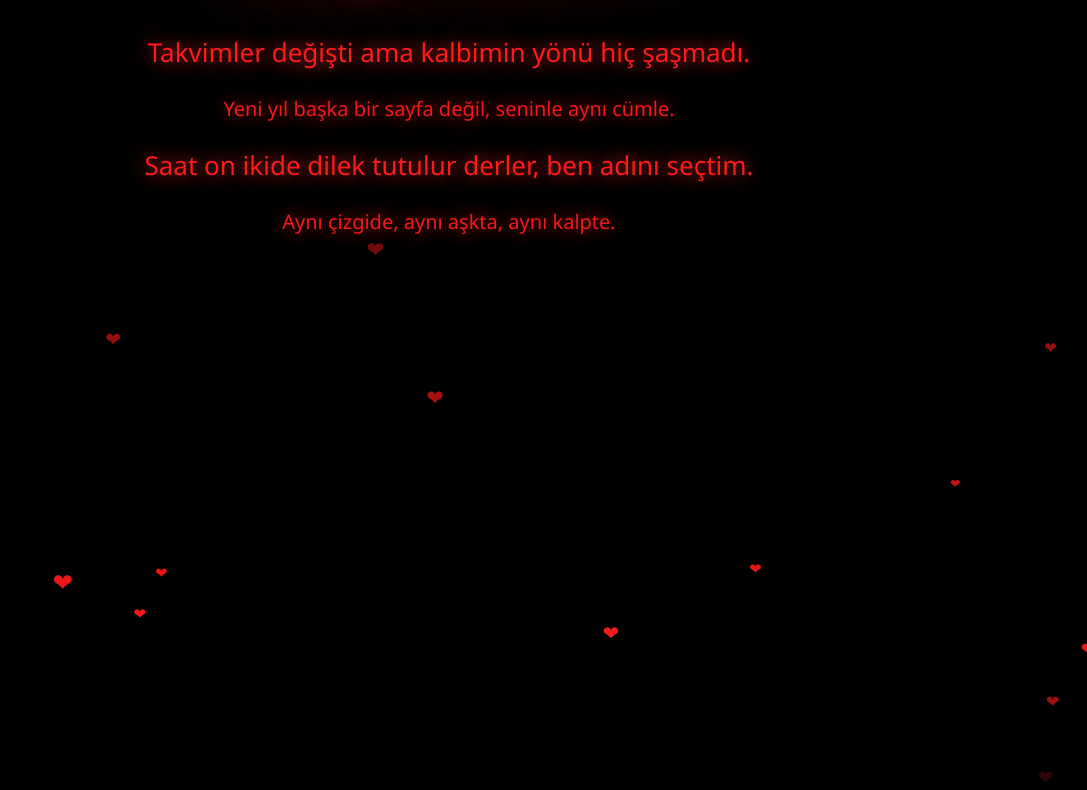
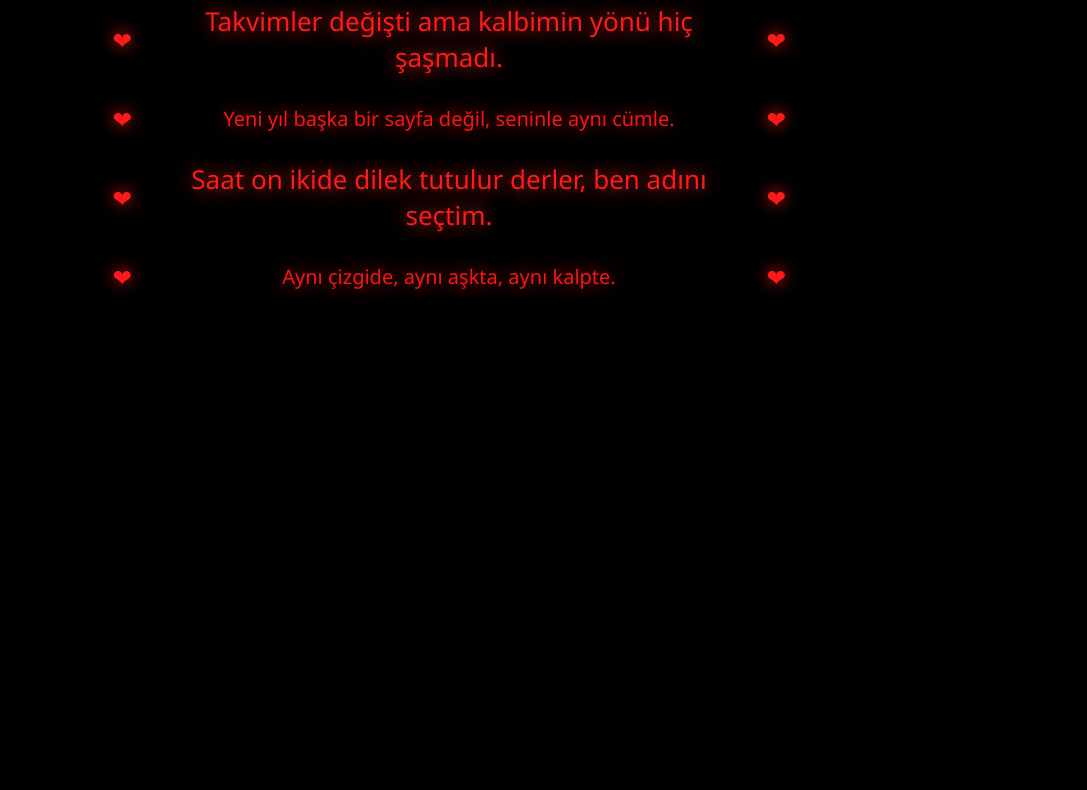
Before and after one commit to itsnothereal/ask, a plain HTML site: page index.html in a window 1280 px wide. Shown: the part 389-1179 px from the top of the page, without its empty margins (191-1278 px from the left). After the commit the page ends 800 px from the top, so only its background shows below. Drawn offline with Linux system fonts and the light colour scheme.

Commit message:
Refactor index.html for improved layout and animations
Updated styling and structure of the HTML document, including animation effects and layout adjustments.

```diff
--- a/index.html
+++ b/index.html
@@ -12,8 +12,7 @@
 }
 
 body {
-        background: black;
-        overflow: hidden;
+    background: #000;
     font-family: 'Segoe UI', Arial, sans-serif;
     color: #ff1a1a;
     display: flex;
@@ -22,51 +21,37 @@
     height: 100vh;
 }
 
-    /* Kalpler */
-    .heart {
-        position: absolute;
-        color: #ff1a1a;
-        font-size: 18px;
-        animation: floatUp 8s linear infinite;
-        opacity: 0.7;
-    }
-
-    @keyframes floatUp {
-        0% {
-            transform: translateY(100vh) scale(0.8);
-            opacity: 0;
-        }
-        20% {
-            opacity: 1;
-        }
-        100% {
-            transform: translateY(-10vh) scale(1.4);
-            opacity: 0;
-        }
-    }
-
 .container {
     text-align: center;
     max-width: 900px;
-        z-index: 2;
 }
 
+/* BAŞLIK */
 h1 {
-        font-size: 72px;
+    font-size: 78px;
+    margin-bottom: 60px;
     letter-spacing: 4px;
-        margin-bottom: 50px;
     animation: glowTitle 2s infinite alternate;
 }
 
+/* METİN ALANI */
 .lines {
     display: flex;
     flex-direction: column;
-        gap: 25px;
+    gap: 28px;
     align-items: center;
 }
 
-    .line {
-        width: 700px;
+/* TEK SATIR */
+.row {
+    display: flex;
+    align-items: center;
+    gap: 18px;
+}
+
+/* METİN */
+.text {
+    width: 600px;
     text-align: center;
     animation: glowText 3s infinite alternate;
 }
@@ -80,12 +65,21 @@
     opacity: 0.95;
 }
 
+/* KALPLER */
+.heart {
+    font-size: 22px;
+    color: #ff1a1a;
+    animation: heartBeat 1.8s infinite;
+    text-shadow: 0 0 15px #ff1a1a;
+}
+
+/* ANİMASYONLAR */
 @keyframes glowTitle {
     from {
-            text-shadow: 0 0 20px #ff1a1a, 0 0 40px #ff1a1a;
+        text-shadow: 0 0 25px #ff1a1a, 0 0 50px #ff1a1a;
     }
     to {
-            text-shadow: 0 0 40px #ff4d4d, 0 0 80px #ff4d4d;
+        text-shadow: 0 0 50px #ff4d4d, 0 0 90px #ff4d4d;
     }
 }
 
@@ -94,8 +88,14 @@
         text-shadow: 0 0 10px #ff1a1a;
     }
     to {
-            text-shadow: 0 0 25px #ff4d4d;
+        text-shadow: 0 0 28px #ff4d4d;
     }
+}
+
+@keyframes heartBeat {
+    0% { transform: scale(1); }
+    50% { transform: scale(1.4); }
+    100% { transform: scale(1); }
 }
 </style>
 </head>
@@ -106,41 +106,41 @@
     <h1>YIL BAŞI NİSANDA BAŞLADII!!</h1>
 
     <div class="lines">
-        <div class="line big">
+
+        <div class="row">
+            <span class="heart">❤</span>
+            <div class="text big">
                 Takvimler değişti ama kalbimin yönü hiç şaşmadı.
             </div>
+            <span class="heart">❤</span>
+        </div>
 
-        <div class="line small">
+        <div class="row">
+            <span class="heart">❤</span>
+            <div class="text small">
                 Yeni yıl başka bir sayfa değil, seninle aynı cümle.
             </div>
+            <span class="heart">❤</span>
+        </div>
 
-        <div class="line big">
+        <div class="row">
+            <span class="heart">❤</span>
+            <div class="text big">
                 Saat on ikide dilek tutulur derler, ben adını seçtim.
             </div>
+            <span class="heart">❤</span>
+        </div>
 
-        <div class="line small">
+        <div class="row">
+            <span class="heart">❤</span>
+            <div class="text small">
                 Aynı çizgide, aynı aşkta, aynı kalpte.
             </div>
+            <span class="heart">❤</span>
+        </div>
+
     </div>
 </div>
 
-<script>
-    function createHeart() {
-        const heart = document.createElement("div");
-        heart.classList.add("heart");
-        heart.innerHTML = "❤";
-        heart.style.left = Math.random() * 100 + "vw";
-        heart.style.fontSize = (12 + Math.random() * 20) + "px";
-        heart.style.animationDuration = (6 + Math.random() * 6) + "s";
-        document.body.appendChild(heart);
-
-        setTimeout(() => {
-            heart.remove();
-        }, 12000);
-    }
-
-    setInterval(createHeart, 300);
-</script>
-
 </body>
 </html>
```
Lines whose indentation alone changed are shown as unchanged.
